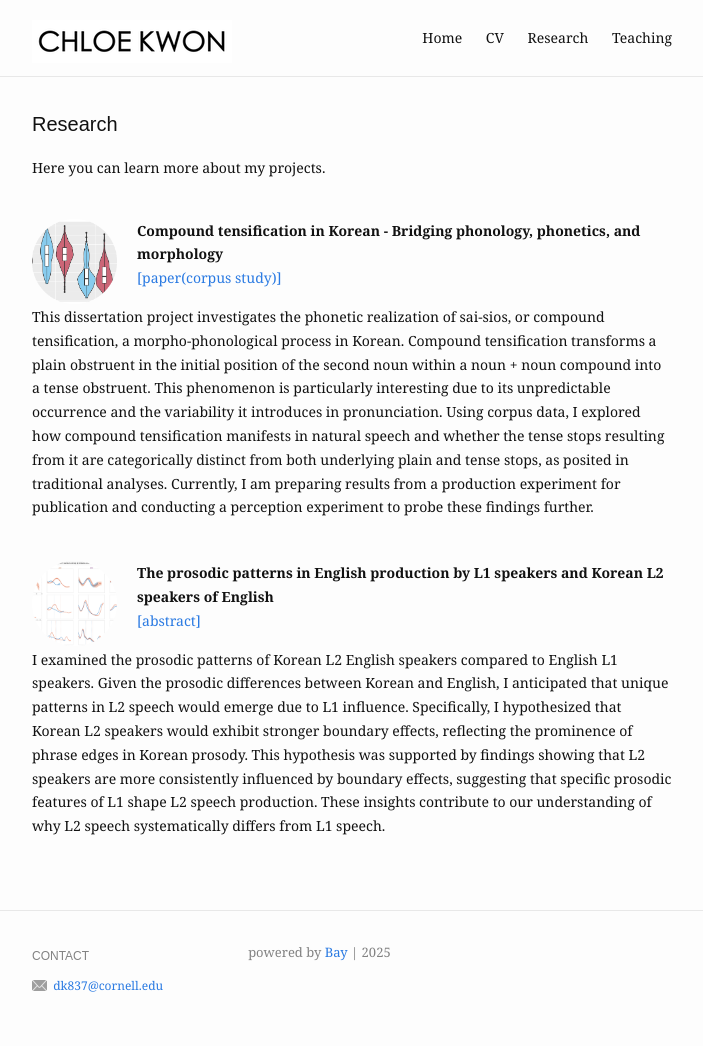
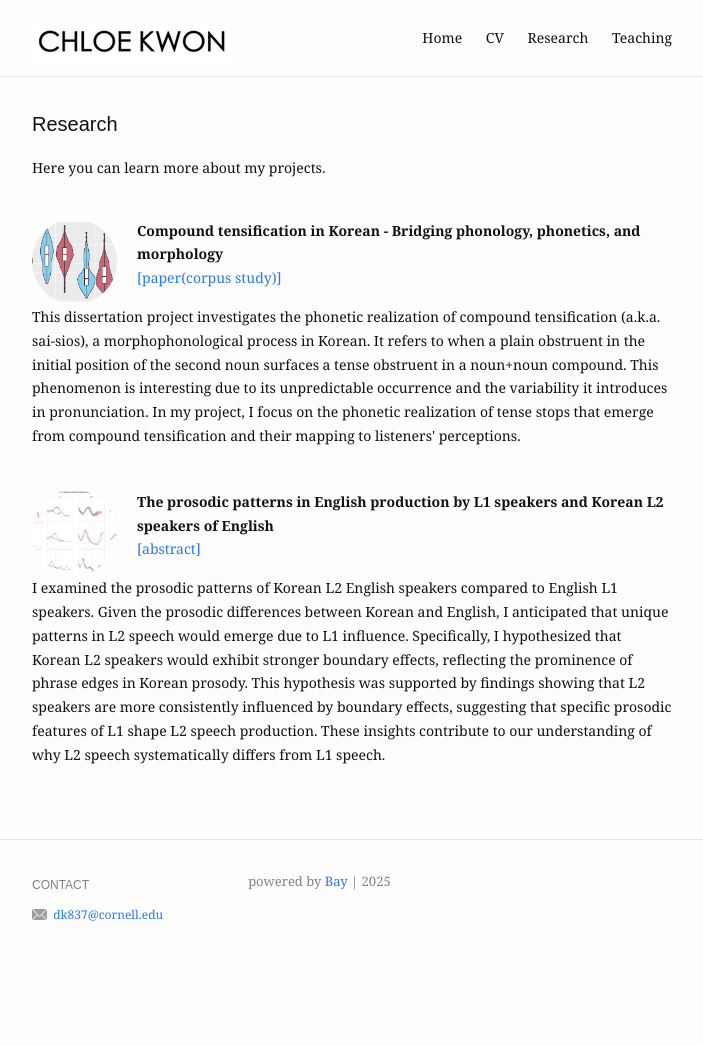
Before and after one commit to chloedkkwon/chloedkkwon.github.io, a Jekyll site: the page built from research.md, in a window 1280 px wide. Shown: the whole page, without its empty margins (288-991 px from the left). Built offline with Jekyll 4.4.1, drawn with Linux system fonts in a browser that asks for light colours; after the commit the page ends 975 px from its top, so only the background shows below that.

Commit message:
Update research.md

```diff
--- a/research.md
+++ b/research.md
@@ -9,8 +9,8 @@ items:
     image:
       src: /assets/img/work/a_project.png
       alt: a_project
-    description: This dissertation project investigates the phonetic realization of sai-sios, or compound tensification, a morpho-phonological process in Korean. Compound tensification transforms a plain obstruent in the initial position of the second noun within a noun + noun compound into a tense obstruent. This phenomenon is particularly interesting due to its unpredictable occurrence and the variability it introduces in pronunciation. Using corpus data, I explored how compound tensification manifests in natural speech and whether the tense stops resulting from it are categorically distinct from both underlying plain and tense stops, as posited in traditional analyses. Currently, I am preparing results from a production experiment for publication and conducting a perception experiment to probe these findings further.
-
+    description: This dissertation project investigates the phonetic realization of compound tensification (a.k.a. sai-sios), a morphophonological process in Korean. It refers to when a plain obstruent in the initial position of the second noun surfaces a tense obstruent in a noun+noun compound. This phenomenon is interesting due to its unpredictable occurrence and the variability it introduces in pronunciation. In my project, I focus on the phonetic realization of tense stops that emerge from compound tensification and their mapping to listeners' perceptions.
+    (a) Corpus study: Using corpus data, I explored how compound tensification manifests in natural speech and whether the tense stops resulting from it are categorically distinct from both underlying plain and tense stops, as assumed in traditional analyses. When characterized by stop duration, F0 onset and H1-H2 on the following vowel, derived tense stops in compounds exhibited characteristics expected for underlying tense stops (i.e., longer duration, higher F0 onset, lower H1-H2), whereas underlying tense stops in compounds exhibited characteristics expected for underlying plain stops (i.e., shorter duration, lower F0 onset, lower H1-H2). The results call into question whether compound tensification results in categorically distinctive tense consonants. [proceeding](https://drive.google.com/file/d/15I8WHJa4ytbs3MLPyJ9lDT_-CvffA00A/view?usp=drive_link)
 
   - title: The prosodic patterns in English production by L1 speakers and Korean L2 speakers of English
     link: https://drive.google.com/file/d/11omcu9aEJOyL-MwxhG5x6uwLZJ9wDYQO/view?usp=sharing
```
